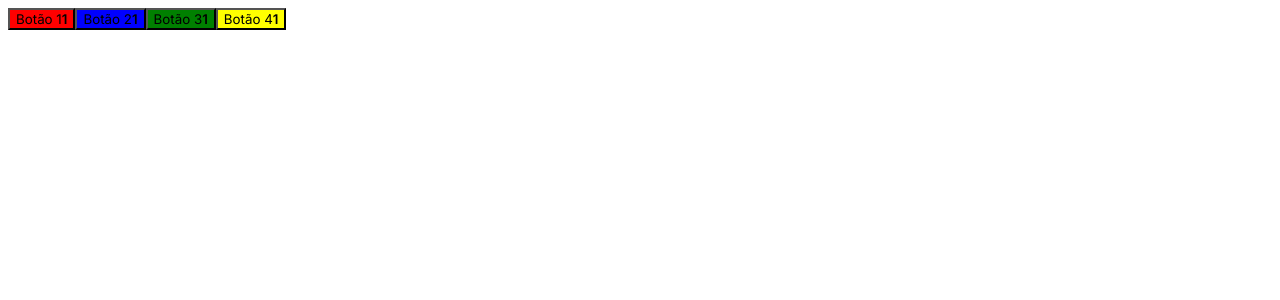
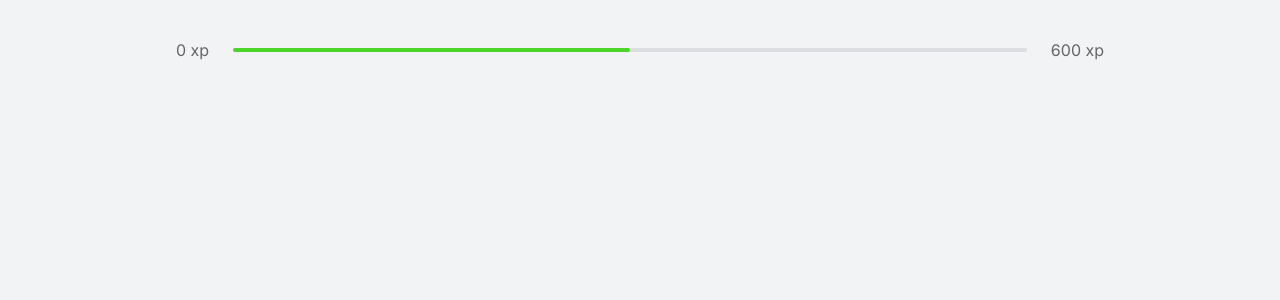
Before and after one commit to uchoamaster/NLW-04, a React (Create React App) app in the folder moveit/: page / in a window 1280 px wide. Shown: the top 300 px of the page. Built offline with nearby package versions, Linux system fonts and the light colour scheme.

Commit message:
adicionando variaveis css e iniciando o projeto

```diff
--- a/moveit/src/App.tsx
+++ b/moveit/src/App.tsx
@@ -1,22 +1,11 @@
-import { Button } from './components/Button'
-
+import React from 'react';
+import { ExperienceBar } from './components/ExperienceBar';
 import './styles/global.css';
 
 function App() {
   return (
-    <div>
-    <Button color="red ">
-      Botão 1
-    </Button>
-    <Button color="blue ">
-      Botão 2
-    </Button>
-    <Button color="green ">
-      Botão 3
-    </Button>
-    <Button color="yellow ">
-      Botão 4
-    </Button>
+    <div className="container">
+      <ExperienceBar />
     </div>
   );
 }
--- a/moveit/src/components/Button.tsx
+++ /dev/null
@@ -1,25 +0,0 @@
-import { useState } from 'react'
-
-
-interface ButtonProps {
-    color: string;
-    children: string;
-}
-
-export function Button(props: ButtonProps) {
-    const [counter, setCounter] = useState(1)
-
-    function increment() {
-        setCounter(counter + 1);
-    }
-    return(
-        <button type="button"
-         style={{backgroundColor: props.color}}
-         onClick={increment}
-         >
-            {/* {props.color} */}
-            {props.children}
-            <strong>{counter}</strong>
-        </button>
-    );
-}
--- /dev/null
+++ b/moveit/src/components/ExperienceBar.tsx
@@ -0,0 +1,11 @@
+export function ExperienceBar() {
+    return(
+        <header className="experience-bar">
+            <span>0 xp</span>
+            <div>
+                <div style={{ width: '50%'}}/>
+            </div>
+            <span>600 xp</span>
+        </header>
+    );
+}
--- a/moveit/src/styles/global.css
+++ b/moveit/src/styles/global.css
@@ -1,4 +1,84 @@
-body, button {
-    font-family: 'Inter', sans-serif;
-    /* font-family: 'Rajdhani', sans-serif; */
+* {
+    margin: 0;
+    padding: 0;
+    box-sizing: border-box;
 }
+:root {
+    --white:#FFFFFF;
+    --background: #F2F3F5;
+    --gray-line:#DCDDE0;
+    --text: #666666;
+    --text-highlight: #B3B9FF;
+    --title: #2E384D;
+    --red: #E83F5B;
+    --green: #4CD62B;
+    --blue: #5965E0;
+    --blue-dark: #4953B8;
+    --blue-twitter: #2AA9E0;
+}
+body {
+    background: var(--background);
+    color: var(--text);
+}
+
+body, input, textarea, button {
+    font: 400 1rem "Inter", sans-serif;
+}
+
+button {
+    cursor: pointer;
+}
+
+a {
+    /*inherit, basicamente vai herdar as cores do containers dos links*/
+    color: inherit;
+    text-decoration: none;
+}
+
+.container{
+    height: 100vh;
+    max-width: 992px;
+    margin :0 auto;
+    padding: 2.5rem 2rem;
+    display: flex;
+    flex-direction: column;
+}
+
+@media(max-width: 1080px){
+    html {
+        font-size: 93.75%
+    }
+}
+@media(max-width: 720px){
+    html {
+        font-size: 87.5%
+    }
+}
+
+
+.experience-bar {
+ display: flex;
+ align-items: center;
+
+}
+.experience-bar span {
+    font-size: 1rem;
+}
+
+.experience-bar > div {
+    font-size:1rem;
+    flex: 1;
+    height: 4px;
+    border-radius: 4px;
+    background: var(--gray-line);
+    margin: 0 1.5rem;
+    position: relative;
+}
+
+.experience-bar > div > div{
+
+   height: 4px;
+   border-radius: 4px;
+   background: var(--green);
+
+}
```
